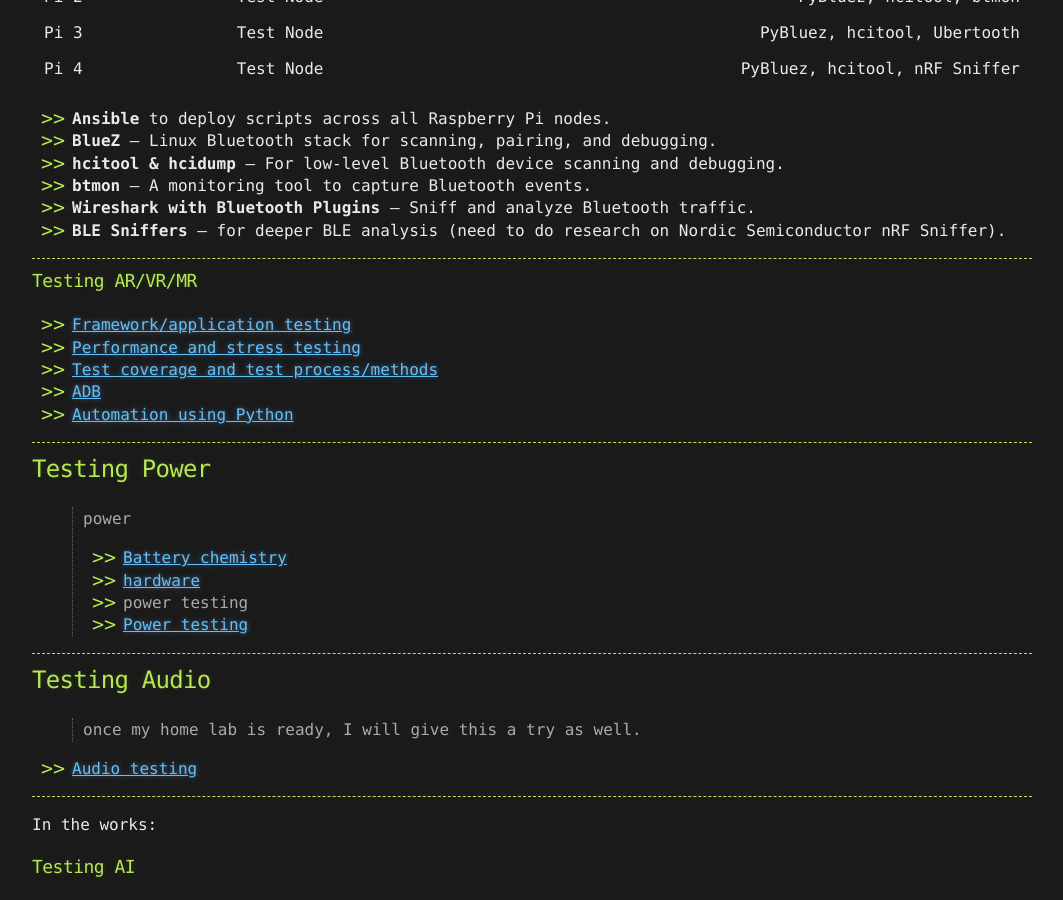
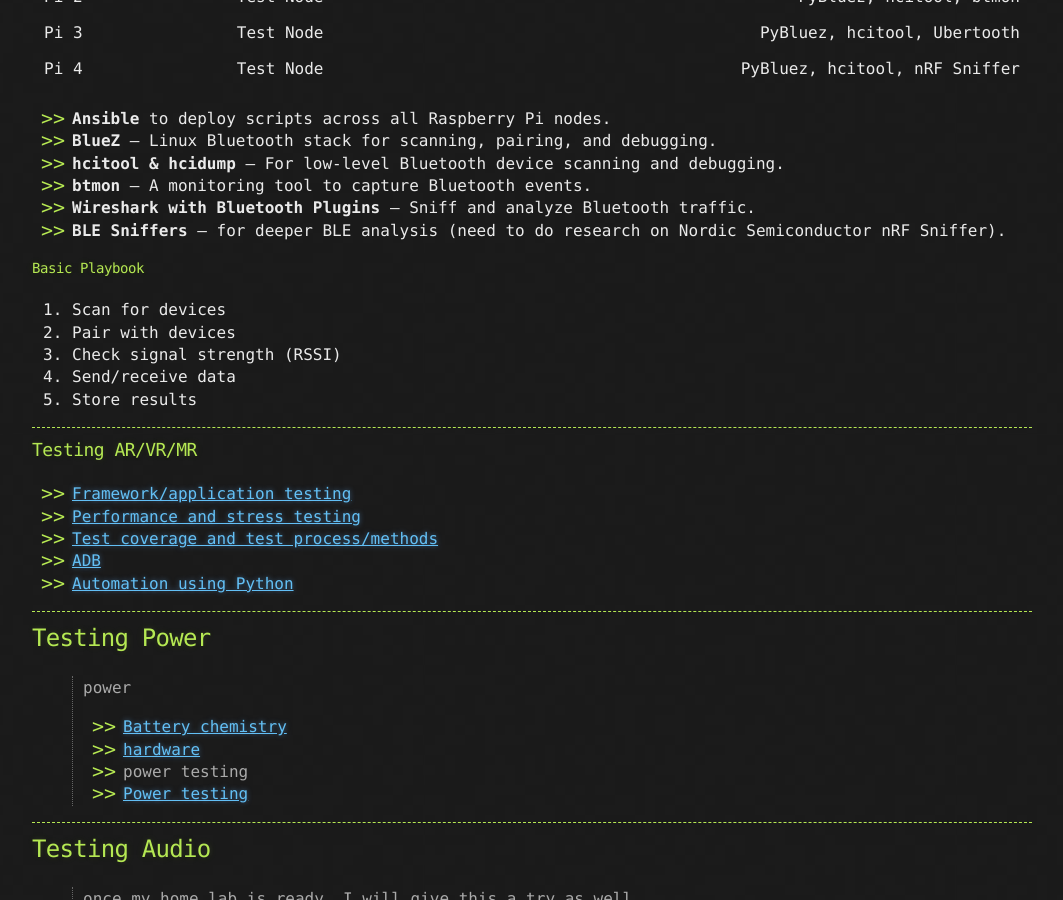
Before and after one commit to sciustechnologia/sciustechnologia.github.io, a Jekyll site: the page built from index.md, in a window 1280 px wide and 900 px high, scrolled down 1162 px. Shown: the whole window, without its empty margins (108-1171 px from the left). Built offline with Jekyll 4.4.1, drawn with Linux system fonts in a browser that asks for light colours.

Commit message:
Update index.md

```diff
--- a/index.md
+++ b/index.md
@@ -52,6 +52,13 @@ Currently building my **Bluetooth testing lab** with a **Raspberry Pi 5 Cluster*
 * **btmon** – A monitoring tool to capture Bluetooth events.
 * **Wireshark with Bluetooth Plugins** – Sniff and analyze Bluetooth traffic.
 * **BLE Sniffers** – for deeper BLE analysis (need to do research on Nordic Semiconductor nRF Sniffer).
+
+#### Basic Playbook
+1. Scan for devices
+2. Pair with devices
+3. Check signal strength (RSSI)
+4. Send/receive data
+5. Store results
 
 ---
 
```
